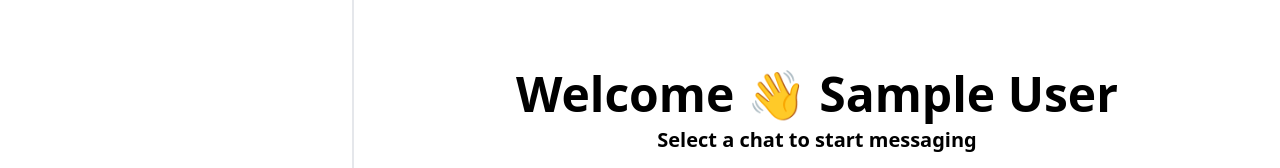
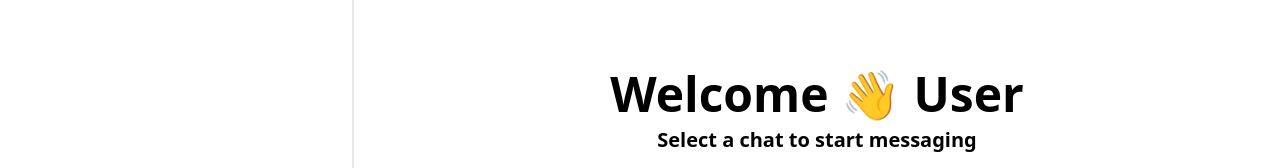
Before and after one commit to KolaAdetola/Learnly, a React (Vite) app in the folder Frontend/: page /chat in a window 1280 px wide. Shown: the part 278-446 px from the top of the page. Built offline with nearby package versions, Linux system fonts and the light colour scheme; no server answers; sample sign-in values are in the browser's storage.

Commit message:
refactor MessageContainer and Student components for improved user experience; update welcome message to display first name; enhance online status indication for conversations

```diff
--- a/Frontend/src/App.css
+++ b/Frontend/src/App.css
@@ -34,16 +34,3 @@ body{
   content:"Loading..."
 }
 @keyframes l1 {to{opacity: 0}}
-
-#gradiense::before{
-  content: "";
-  position: absolute;
-  top: 0;
-  width: 96.5%;
-  height: 20px;
-  backdrop-filter: blur(10px);
-  background: rgba(255, 255, 255, 0);
-  z-index: 1;
-  filter: blur(200px);
-
-}
--- a/Frontend/src/components/Message/MessageContainer.jsx
+++ b/Frontend/src/components/Message/MessageContainer.jsx
@@ -14,6 +14,7 @@ const MessageContainer = () => {
   useEffect(() => {
     return () => setSelectedConversation();
   }, [setSelectedConversation]);
+
 
   return (
     <div className='h-[89vh]'>
@@ -41,12 +42,23 @@ export default MessageContainer;
 
 const NoChatSelected = () => {
   const { authUser } = useAuthContext();
+
+  function splitFullName(fullName) {
+    if (!fullName) return { firstName: "", lastName: "" }; // Handle empty case
+    let parts = fullName.trim().split(" ");
+    let firstName = parts[0] || "";
+    let lastName = parts.slice(1).join(" ") || "";
+    return { firstName, lastName };
+  }
+
+  const { firstName } = splitFullName(authUser?.fullName || "");
+
   return (
-    <div className='flex items-center justify-center w-full h-full'>
-      <div className='px-4 text-center sm:text-lg md:text-xl text-gray-200 font-semibold flex flex-col items-center gap-2'>
-        <p className='text-3xl md:text-5xl text-black'>Welcome 👋 {authUser?.name || "User"}</p>
-        <p className='text-lg md:text-xl text-black'>Select a chat to start messaging</p>
-        <TiMessages className='text-3xl md:text-6xl text-center text-black' />
+    <div className="flex items-center justify-center w-full h-full">
+      <div className="px-4 text-center sm:text-lg md:text-xl text-gray-200 font-semibold flex flex-col items-center gap-2">
+        <p className="text-3xl md:text-5xl text-black">Welcome 👋 {firstName || "User"}</p>
+        <p className="text-lg md:text-xl text-black">Select a chat to start messaging</p>
+        <TiMessages className="text-3xl md:text-6xl text-center text-black" />
       </div>
     </div>
   );
--- a/Frontend/src/components/sidebar/Student.jsx
+++ b/Frontend/src/components/sidebar/Student.jsx
@@ -1,11 +1,16 @@
 import React from "react";
 import useConversation from "../../zustand/useConversation";
+import { useSocketContext } from "../../context/SocketContext";
 
 const Student = ({ conversation, lastIndex }) => {
   const { selectedConversation, setSelectedConversation } = useConversation();
 
+
   // Corrected to use `_id` consistently for comparison
   const isSelected = selectedConversation?._id === conversation._id;
+  const {onlineUsers} =useSocketContext();
+  const isOnline = onlineUsers.includes(conversation._id);
+  console.log(onlineUsers);
 
   return (
     <>
@@ -15,7 +20,7 @@ const Student = ({ conversation, lastIndex }) => {
         }`}
         onClick={() => setSelectedConversation(conversation)}
       >
-        <div className="avatar online">
+        <div className={`avatar ${isOnline ? "online" : ""}`}>
           <div className="w-[50px] rounded-full">
             <img src={conversation.profilePicture} alt={`${conversation.fullName}'s profile`} />
           </div>
```
